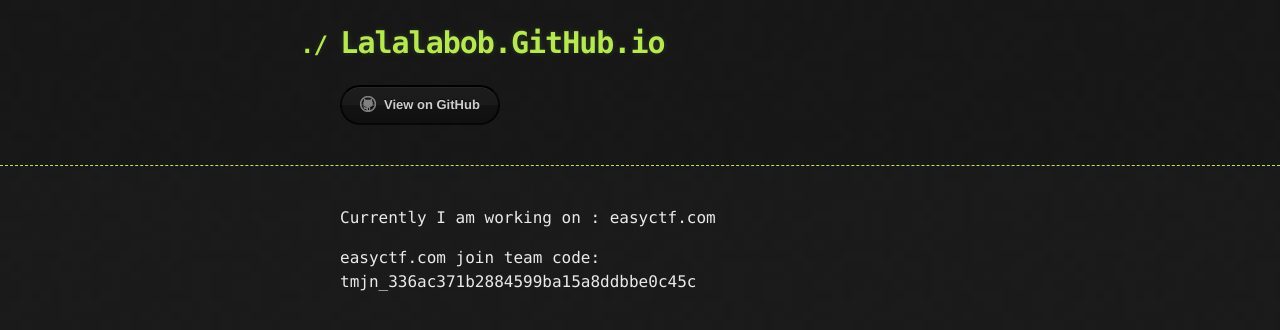
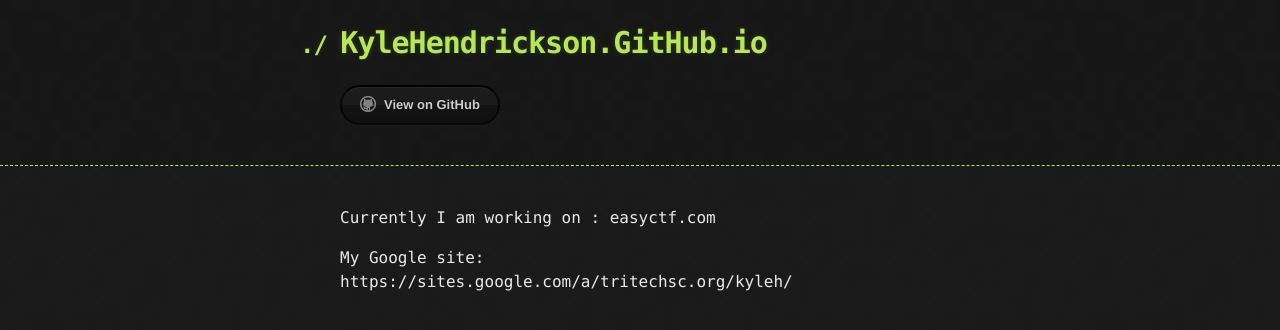
Before and after one commit to KyleHendrickson/kylehendrickson.github.io, a website: page index.html in a window 1280 px wide. Drawn offline with nearby package versions, Linux system fonts and the light colour scheme; files that its build step writes are made by us from their sources.

Commit message:
Update index.html

```diff
--- a/index.html
+++ b/index.html
@@ -15,7 +15,7 @@
 
     <header>
       <div class="container">
-        <h1>Lalalabob.GitHub.io</h1>
+        <h1>KyleHendrickson.GitHub.io</h1>
         <h2></h2>
 
         <section id="downloads">
@@ -28,7 +28,8 @@
       <section id="main_content">
         <p>Currently I am working on : easyctf.com</p>
 
-<p>easyctf.com join team code: tmjn_336ac371b2884599ba15a8ddbbe0c45c</p>
+<p>My Google site:
+https://sites.google.com/a/tritechsc.org/kyleh/</p>
       </section>
     </div>
 
```
